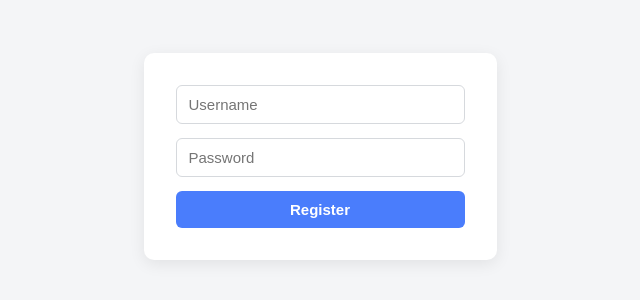
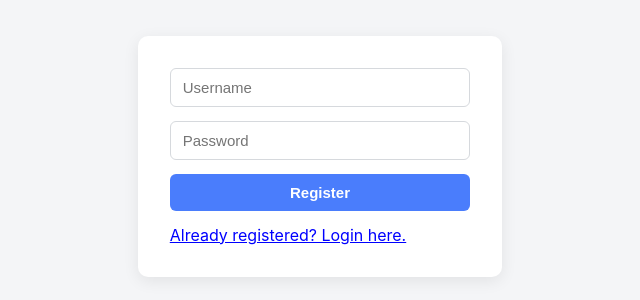
Before and after one commit to anuragDeol/session-auth-frontend, a React (Create React App) app: page / in a window 1280 px wide. Shown: the part 244-544 px from the top of the page, without its empty margins (352-992 px from the left). Built offline with nearby package versions, Linux system fonts and the light colour scheme; no server answers.

Commit message:
added: User can not register and / or login

```diff
--- a/src/components/App.js
+++ b/src/components/App.js
@@ -10,6 +10,7 @@ function App() {
         username: "",
         password: ""
     });
+    const [register, setRegister] = useState(true);
 
     useEffect(() => {
         setError(null);
@@ -35,10 +36,11 @@ function App() {
                 user ?
                 <div>Hey {user?.username} You're logged in!</div>
                 :
-                <Register formInput={formInput} setFormInput={setFormInput} registerAuth={registerAuth} />
-                // <Login formInput={formInput} setFormInput={setFormInput} loginAuth={loginAuth}  />
+                register ?
+                <Register formInput={formInput} setFormInput={setFormInput} registerAuth={registerAuth} setRegister={setRegister} /> :
+                <Login formInput={formInput} setFormInput={setFormInput} loginAuth={loginAuth} setRegister={setRegister} />
             }
-            {user && <button id='logout-btn' onClick={handleLogout}>Logout</button>}
+            {!loading && user && <button id='logout-btn' onClick={handleLogout}>Logout</button>}
             <ToastContainer/>
         </div>
     );
--- a/src/components/Login.js
+++ b/src/components/Login.js
@@ -1,7 +1,7 @@
 import { toast } from "react-toastify";
 
 function Login(props) {
-    const { formInput, setFormInput, loginAuth } = props;
+    const { formInput, setFormInput, loginAuth, setRegister } = props;
 
     const initiateUserLogin = async (e) => {
         e.preventDefault();
@@ -51,6 +51,10 @@ function Login(props) {
                     placeholder="Password"
                 />
                 <button type="submit">Login</button>
+                <a onClick={(e) => {
+                    e.preventDefault();
+                    setRegister(true);
+                }}>New User? Register here.</a>
             </form>
         </div>
     );
--- a/src/components/Register.js
+++ b/src/components/Register.js
@@ -2,7 +2,7 @@ import { useEffect } from "react";
 import { toast } from "react-toastify";
 
 function Register(props) {
-    const { formInput, setFormInput, registerAuth } = props;
+    const { formInput, setFormInput, registerAuth, setRegister } = props;
 
     const initiateUserRegisteration = async (e) => {
         e.preventDefault();
@@ -15,10 +15,6 @@ function Register(props) {
             });
         }
     }
-
-    useEffect(() => {
-        console.log(formInput);
-    }, [formInput]);
 
     const handleInput = (e) => {
         e.preventDefault();
@@ -57,6 +53,10 @@ function Register(props) {
                     placeholder="Password"
                 />
                 <button type="submit">Register</button>
+                <a onClick={(e) => {
+                    e.preventDefault();
+                    setRegister(false);
+                }}>Already registered? Login here.</a>
             </form>
         </div>
     );
--- a/src/index.css
+++ b/src/index.css
@@ -52,3 +52,11 @@ button:hover {
 button:active {
   background-color: #2f57bd;
 }
+
+a {
+  color: blue;
+  text-decoration: underline;
+}
+a:hover {
+  cursor: pointer;
+}
```
